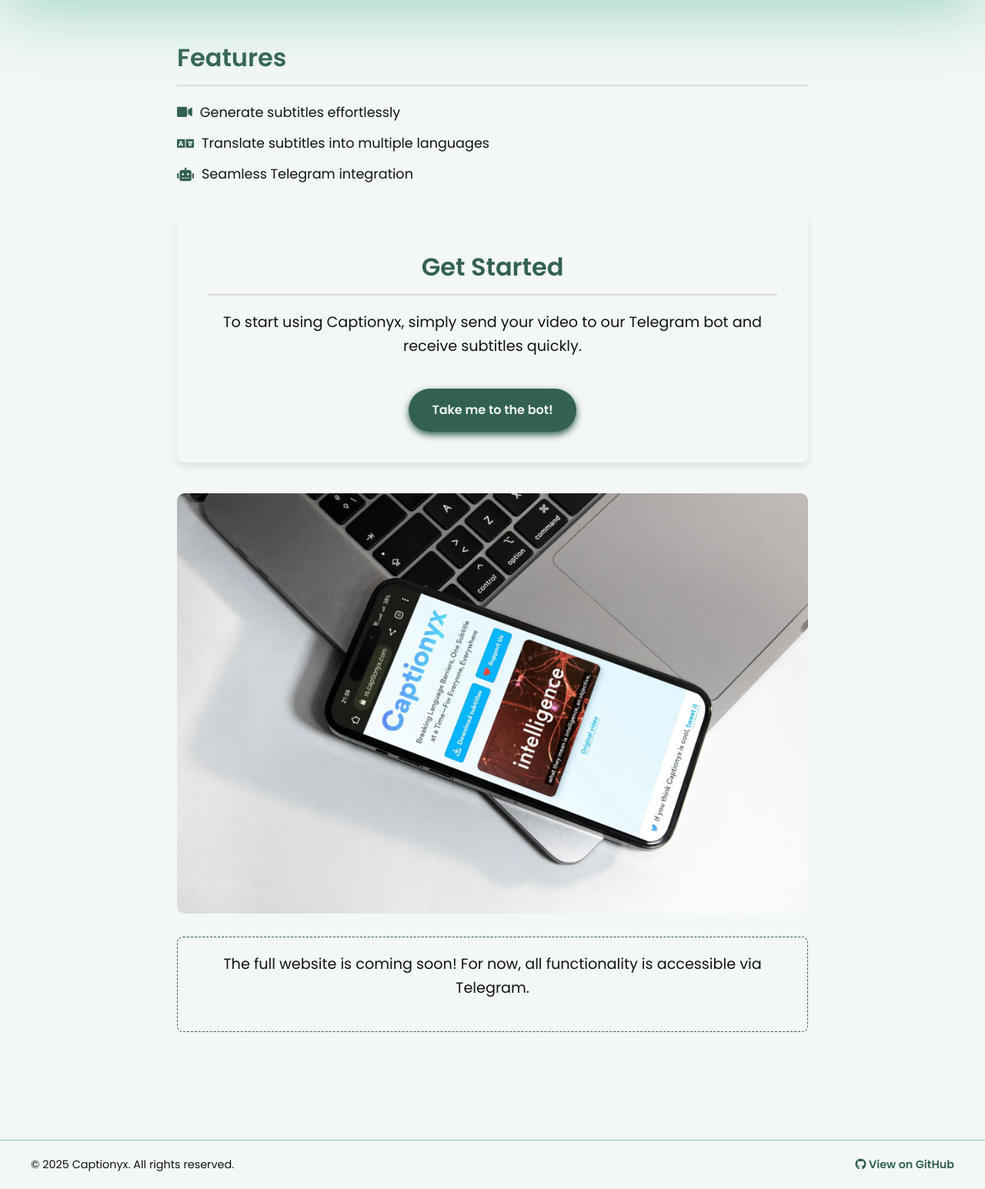
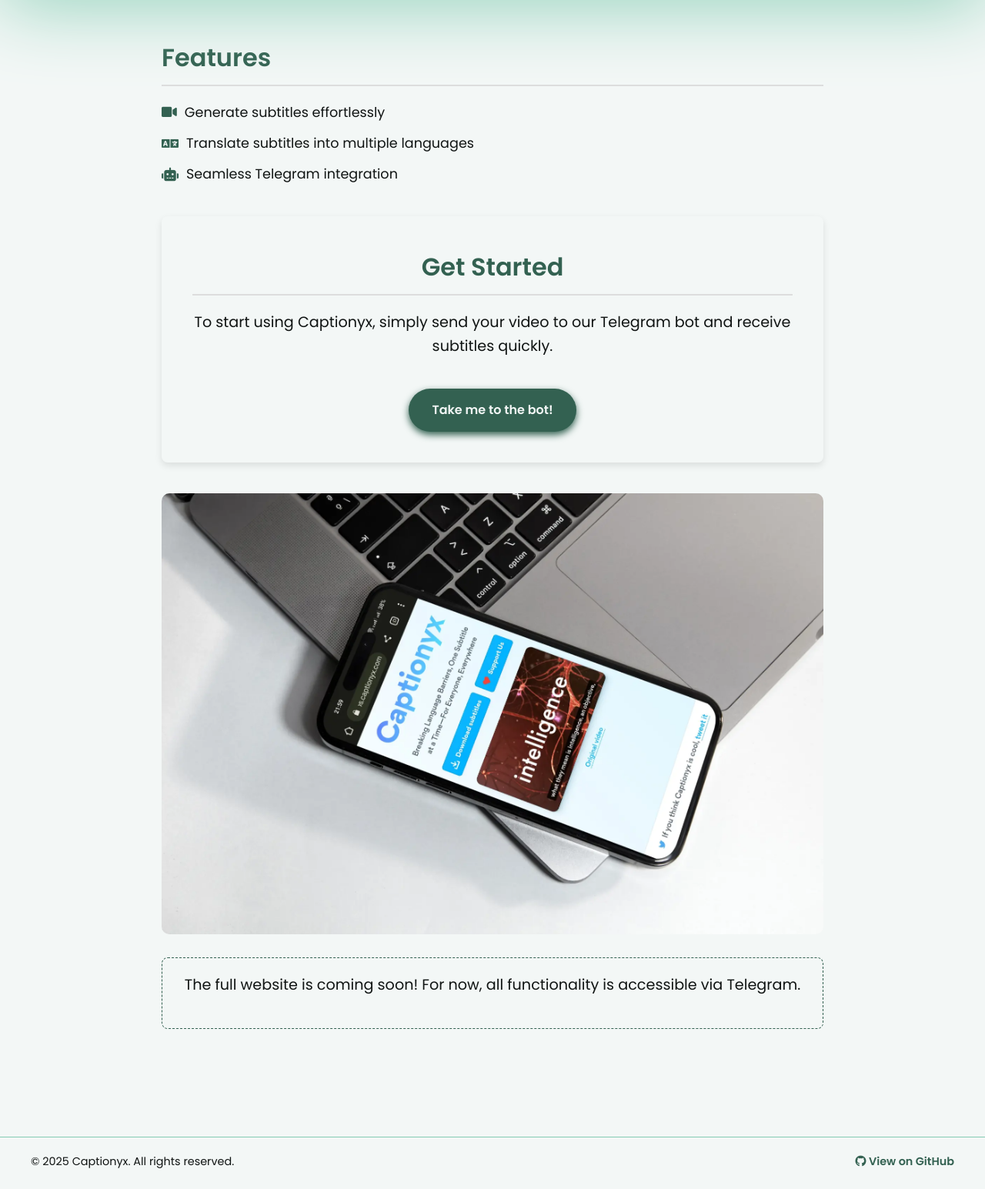
Before and after one commit to awerks/website, a Flask app: page / in a window 1280 px wide. Shown: the part 91-1636 px from the top of the page at 77% size. After the commit the page ends 1609 px from the top, so only its background shows below. Run offline with Flask 2, Linux system fonts and the light colour scheme.

Commit message:
Adjust padding in main layout and enhance button hover effects for better user interaction

```diff
--- a/static/base.css
+++ b/static/base.css
@@ -74,7 +74,7 @@ header {
 main {
     max-width: 900px;
     background: var(--card-bg);
-    padding: 60px 40px;
+    padding: 60px 20px;
     border-radius: 8px;
     box-shadow: var(--card-shadow);
     transition: background 0.3s ease, box-shadow 0.3s ease;
@@ -183,8 +183,7 @@ nav a:hover {
 
 .button:hover {
     background: var(--accent);
-    transform: translateY(-1px);
-    transition: transform 0.3s ease;
+
 }
 
 :root[data-theme="dark"] .button {
@@ -192,6 +191,10 @@ nav a:hover {
     background-color: var(--secondary);
 }
 
+:root[data-theme="dark"] .button:hover {
+    transform: translateY(-1px);
+    transition: transform 0.3s ease;
+}
 
 footer {
     text-align: center;
--- a/static/video.css
+++ b/static/video.css
@@ -1,7 +1,7 @@
 .video-page-container {
     max-width: 1100px;
     margin: 0 auto;
-    padding: 2rem 1rem;
+    /* padding: 2rem 1rem; */
     text-align: center;
 }
 
```
